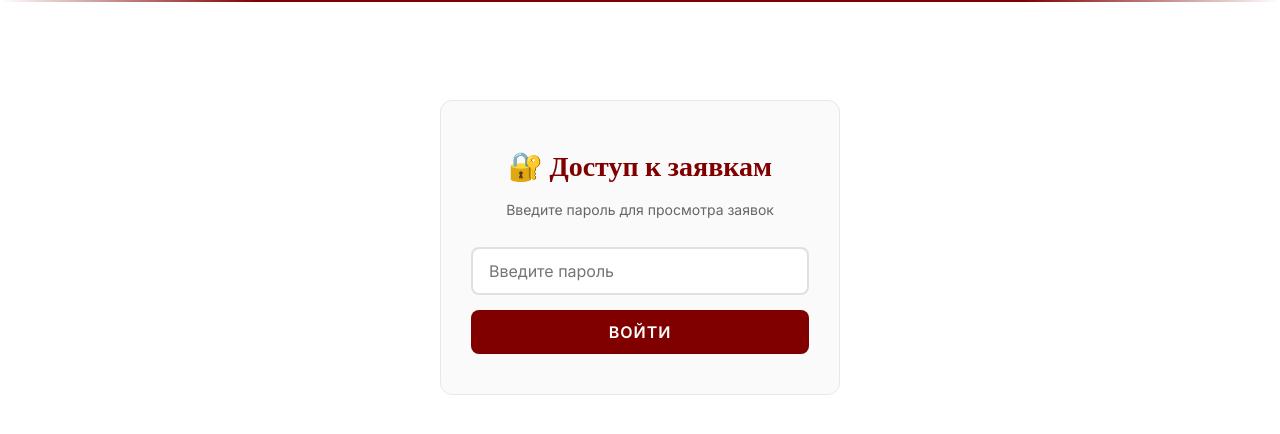
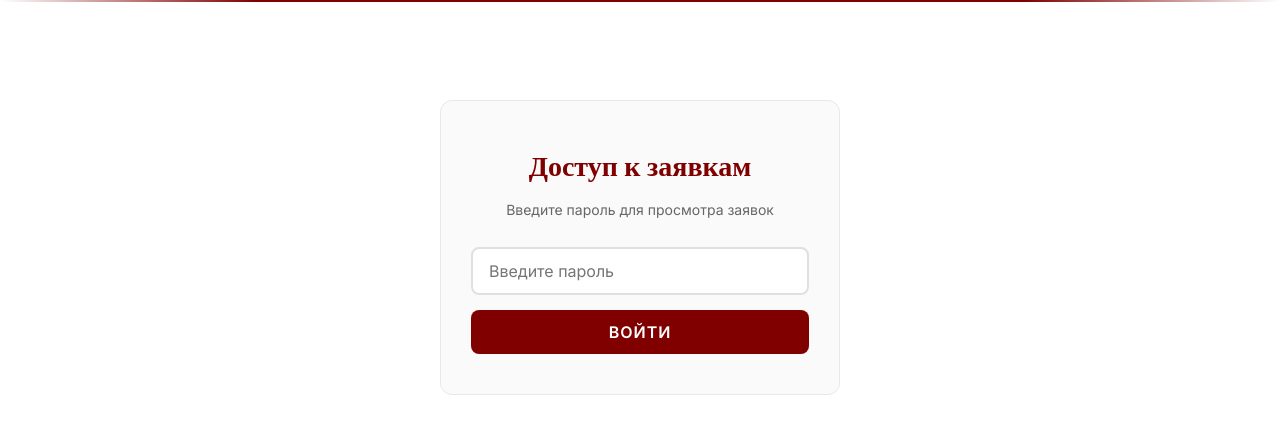
Before and after one commit to Anisia-AD/Gusev, a Django app: page /zayavki/ in a window 1280 px wide. Shown: the part 118-552 px from the top of the page. Run offline with Django 5.2, Linux system fonts and the light colour scheme; some web fonts are replaced.

Commit message:
Update zayavki.html

```diff
--- a/core/templates/core/zayavki.html
+++ b/core/templates/core/zayavki.html
@@ -66,8 +66,12 @@
     </style>
 
     <div class="zayavki-login">
-        <h2>🔐 Доступ к заявкам</h2>
+        <h2>Доступ к заявкам</h2>
         <p>Введите пароль для просмотра заявок</p>
+
+        {% if error %}
+            <div class="error">{{ error }}</div>
+        {% endif %}
 
         <form method="post" action="{% url 'zayavki' %}">
             {% csrf_token %}
```
